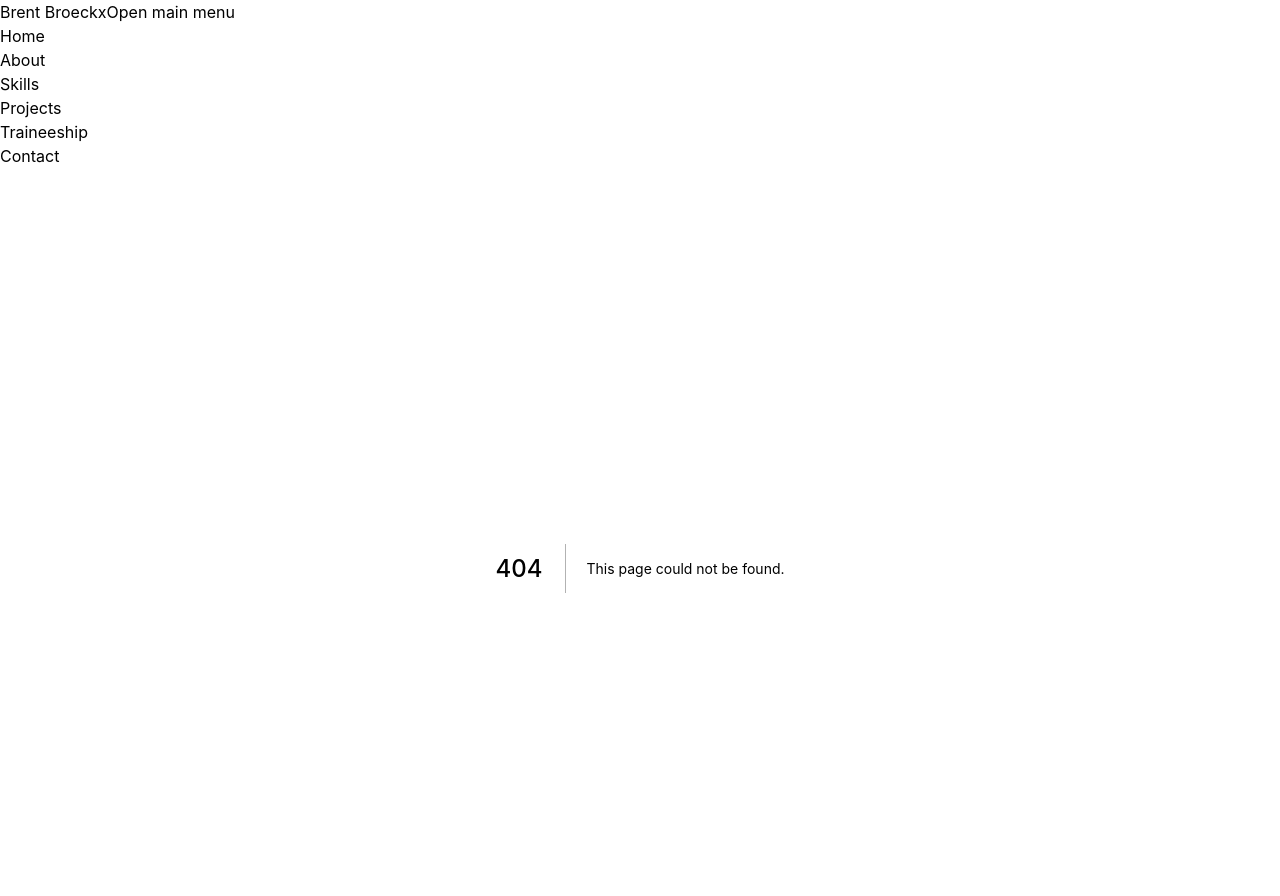
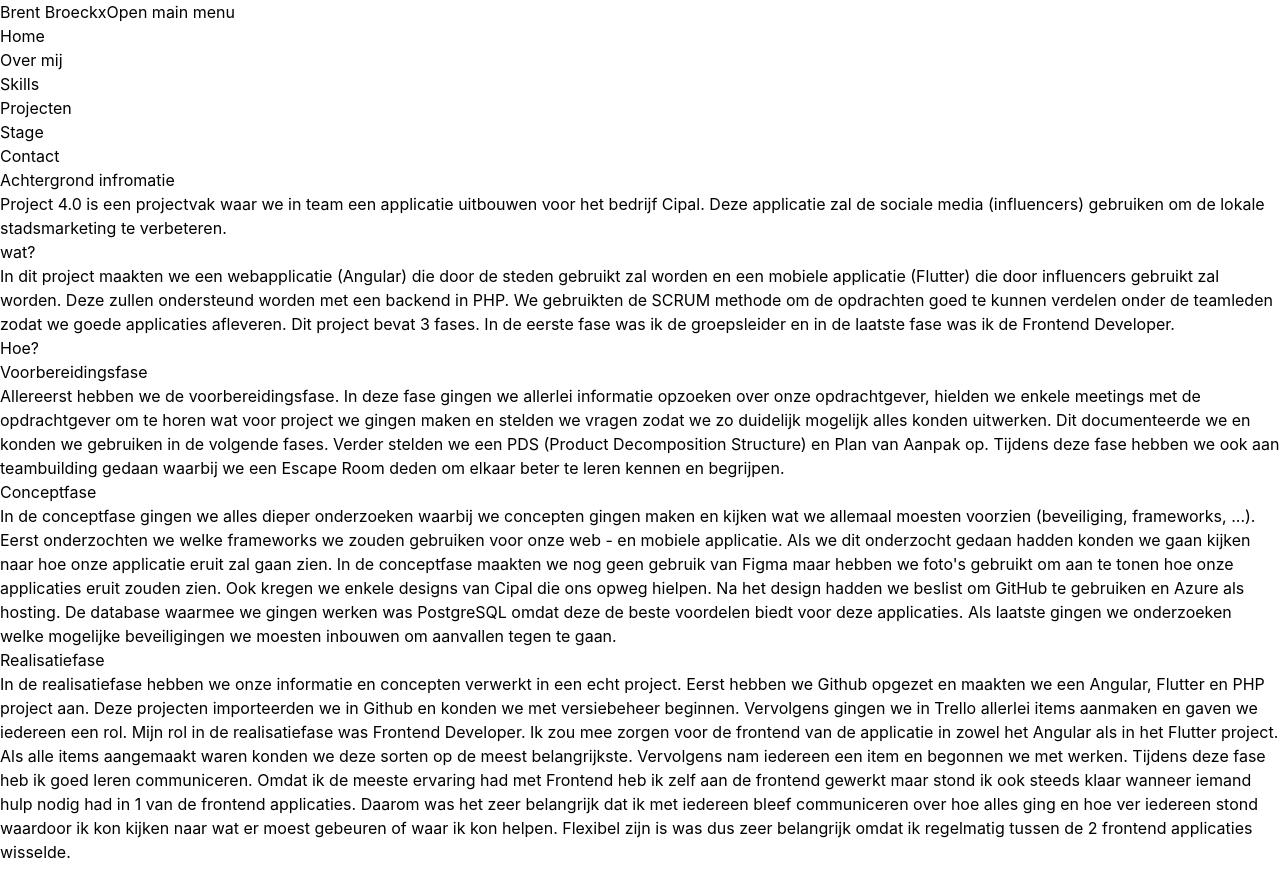
Before and after one commit to brentbroeckx/personal-portfolio, a Next.js app: page /project/1 in a window 1280 px wide. Before the commit this address had no page. Shown: the top 896 px of the page. After the commit the page ends 864 px from the top, so only its background shows below. Built offline with nearby package versions, Linux system fonts and the light colour scheme.

Commit message:
basic detail page & info

```diff
--- a/components/About.jsx
+++ b/components/About.jsx
@@ -4,7 +4,7 @@ import Link from 'next/link'
 
 function About() {
   return (
-    <section className='text-white flex flex-col h-screen' id='about'>
+    <section className='text-white flex flex-col h-screen justify-center items-center' id='about'>
       <div className='flex flex-col justify-center items-center'>
           <span className='text-3xl text-center font-bold border-white w-max border-b-2'>Over mij</span>
           <div id='about-text' className='mt-3 text-center space-y-4'>
--- a/components/Navbar.jsx
+++ b/components/Navbar.jsx
@@ -5,9 +5,9 @@ function Navbar() {
     const [open, setOpen] = useState(false);
 
     return (
-        <nav className="bg-gray-800 dark:bg-gray-800 px-10 w-screen pt-3 sticky top-0 z-30">
-            <div className="flex flex-wrap text-white justify-between bg-gray-800 items-center mx-auto">
-                <a href="https://flowbite.com" className="flex items-center">
+        <nav className="bg-gray-700 dark:bg-gray-800 px-10 w-screen py-3 sticky top-0 z-30">
+            <div className="flex flex-wrap text-white justify-between bg-gray-700 items-center mx-auto">
+                <a href="/" className="flex items-center">
                     <span className="self-center text-xl font-semibold whitespace-nowrap dark:text-white">
                         Brent Broeckx
                     </span>
@@ -25,7 +25,7 @@ function Navbar() {
                         <span className={`block h-0.5 bg-white transition duration-300 ease-in-out ${open ? ' w-8 -rotate-45 scale-75' : 'w-5'}`}></span>
                         </div>
                     </button>
-                <div className={`${open ? '-translate-x-0': '-translate-x-full'} z-40 absolute top-10 left-0 transition duration-300 ease-in-out w-full text-white bg-gray-800 dark:text-white md:block md:w-auto`} id="mobile-menu">
+                <div className={`${open ? '-translate-x-0': '-translate-x-full'} z-40 absolute top-10 left-0 transition duration-300 ease-in-out w-full text-white bg-gray-700 dark:text-white md:block md:w-auto`} id="mobile-menu">
                 <ul className="flex flex-col mt-4 text-center md:flex-row md:space-x-8 md:mt-0 md:text-sm md:font-medium">
                     <li>
                     <a
@@ -39,15 +39,15 @@ function Navbar() {
                     <li>
                     <a
                         href="#about"
-                        className="block py-2 pr-4 pl-3  border-b border-gray-100 hover:bg-gray-50 md:hover:bg-transparent md:border-0 md:hover:text-blue-700 md:p-0 dark:text-gray-400 md:dark:hover:text-white dark:hover:bg-gray-700 dark:hover:text-white md:dark:hover:bg-transparent dark:border-gray-700"
+                        className="block py-2 pr-4 pl-3  hover:bg-orange-400 md:hover:bg-transparent md:border-0 md:hover:text-blue-700 md:p-0 dark:text-gray-400 md:dark:hover:text-white dark:hover:bg-gray-700 dark:hover:text-white md:dark:hover:bg-transparent dark:border-gray-700"
                     >
-                        About
+                        Over mij
                     </a>
                     </li>
                     <li>
                     <a
                         href="#skills"
-                        className="block py-2 pr-4 pl-3  border-b border-gray-100 hover:bg-gray-50 md:hover:bg-transparent md:border-0 md:hover:text-blue-700 md:p-0 dark:text-gray-400 md:dark:hover:text-white dark:hover:bg-gray-700 dark:hover:text-white md:dark:hover:bg-transparent dark:border-gray-700"
+                        className="block py-2 pr-4 pl-3  hover:bg-orange-400 md:hover:bg-transparent md:border-0 md:hover:text-blue-700 md:p-0 dark:text-gray-400 md:dark:hover:text-white dark:hover:bg-gray-700 dark:hover:text-white md:dark:hover:bg-transparent dark:border-gray-700"
                     >
                         Skills
                     </a>
@@ -55,23 +55,23 @@ function Navbar() {
                     <li>
                     <a
                         href="#projects"
-                        className="block py-2 pr-4 pl-3  border-b border-gray-100 hover:bg-gray-50 md:hover:bg-transparent md:border-0 md:hover:text-blue-700 md:p-0 dark:text-gray-400 md:dark:hover:text-white dark:hover:bg-gray-700 dark:hover:text-white md:dark:hover:bg-transparent dark:border-gray-700"
+                        className="block py-2 pr-4 pl-3  hover:bg-orange-400 md:hover:bg-transparent md:border-0 md:hover:text-blue-700 md:p-0 dark:text-gray-400 md:dark:hover:text-white dark:hover:bg-gray-700 dark:hover:text-white md:dark:hover:bg-transparent dark:border-gray-700"
                     >
-                        Projects
+                        Projecten
                     </a>
                     </li>
                     <li>
                     <a
-                        href="#traineeship"
-                        className="block py-2 pr-4 pl-3  border-b border-gray-100 hover:bg-gray-50 md:hover:bg-transparent md:border-0 md:hover:text-blue-700 md:p-0 dark:text-gray-400 md:dark:hover:text-white dark:hover:bg-gray-700 dark:hover:text-white md:dark:hover:bg-transparent dark:border-gray-700"
+                        href="#stage"
+                        className="block py-2 pr-4 pl-3  hover:bg-orange-400 md:hover:bg-transparent md:border-0 md:hover:text-blue-700 md:p-0 dark:text-gray-400 md:dark:hover:text-white dark:hover:bg-gray-700 dark:hover:text-white md:dark:hover:bg-transparent dark:border-gray-700"
                     >
-                        Traineeship
+                        Stage
                     </a>
                     </li>
                     <li>
                     <a
                         href="#contact"
-                        className="block py-2 pr-4 pl-3  hover:bg-gray-50 md:hover:bg-transparent md:border-0 md:hover:text-blue-700 md:p-0 dark:text-gray-400 md:dark:hover:text-white dark:hover:bg-gray-700 dark:hover:text-white md:dark:hover:bg-transparent"
+                        className="block py-2 pr-4 pl-3  hover:bg-orange-400 md:hover:bg-transparent md:border-0 md:hover:text-blue-700 md:p-0 dark:text-gray-400 md:dark:hover:text-white dark:hover:bg-gray-700 dark:hover:text-white md:dark:hover:bg-transparent"
                     >
                         Contact
                     </a>
--- a/components/Stage.jsx
+++ b/components/Stage.jsx
@@ -3,7 +3,7 @@ import ProjectCard from './ProjectCard'
 
 function Stage() {
   return (
-    <section className='text-white flex flex-col mt-10 h-max space-y-8' id='projects'>
+    <section className='text-white flex flex-col mt-10 h-max space-y-8' id='stage'>
         <span className='text-4xl font-bold mx-auto w-max'>Stage</span>
         <div id='stage-showcase' className='flex flex-wrap justify-center space-y-4'>
           <h3 className='text-lg text-center' >Healthcare Web Application Development in Angular for E.care</h3>
--- /dev/null
+++ b/components/projects.json
@@ -0,0 +1,37 @@
+[
+    {
+        "id": 1,
+        "title": "Project 4.0",
+        "location": "Thomas More - Geel",
+        "summary": "Lorem ipsum lorem ipsum",
+        "image": "/assets/img/project-placeholder.png",
+        "backgroundInfo": "Project 4.0 is een projectvak waar we in team een applicatie uitbouwen voor het bedrijf Cipal. Deze applicatie zal de sociale media (influencers) gebruiken om de lokale stadsmarketing te verbeteren.",
+        "what": "In dit project maakten we een webapplicatie (Angular) die door de steden gebruikt zal worden en een mobiele applicatie (Flutter) die door influencers gebruikt zal worden. Deze zullen ondersteund worden met een backend in PHP. We gebruikten de SCRUM methode om de opdrachten goed te kunnen verdelen onder de teamleden zodat we goede applicaties afleveren. Dit project bevat 3 fases. In de eerste fase was ik de groepsleider en in de laatste fase was ik de Frontend Developer.",
+        "how": "We werken in 3 verschillende fases: voorbereidingsfase, conceptfase en realistatiefase. Deze fases zorgen ervoor dat we alle nodige informatie hebben en we daarna zullen programmeren.",
+        "voorbereidingsFase": "Allereerst hebben we de voorbereidingsfase. In deze fase gingen we allerlei informatie opzoeken over onze opdrachtgever, hielden we enkele meetings met de opdrachtgever om te horen wat voor project we gingen maken en stelden we vragen zodat we zo duidelijk mogelijk alles konden uitwerken. Dit documenteerde we en konden we gebruiken in de volgende fases. Verder stelden we een PDS (Product Decomposition Structure) en Plan van Aanpak op. Tijdens deze fase hebben we ook aan teambuilding gedaan waarbij we een Escape Room deden om elkaar beter te leren kennen en begrijpen.",
+        "conceptFase": "In de conceptfase gingen we alles dieper onderzoeken waarbij we concepten gingen maken en kijken wat we allemaal moesten voorzien (beveiliging, frameworks, ...). Eerst onderzochten we welke frameworks we zouden gebruiken voor onze web - en mobiele applicatie. Als we dit onderzocht gedaan hadden konden we gaan kijken naar hoe onze applicatie eruit zal gaan zien. In de conceptfase maakten we nog geen gebruik van Figma maar hebben we foto's gebruikt om aan te tonen hoe onze applicaties eruit zouden zien. Ook kregen we enkele designs van Cipal die ons opweg hielpen. Na het design hadden we beslist om GitHub te gebruiken en Azure als hosting. De database waarmee we gingen werken was PostgreSQL omdat deze de beste voordelen biedt voor deze applicaties. Als laatste gingen we onderzoeken welke mogelijke beveiligingen we moesten inbouwen om aanvallen tegen te gaan.",
+        "realisatiefase": "In de realisatiefase hebben we onze informatie en concepten verwerkt in een echt project. Eerst hebben we Github opgezet en maakten we een Angular, Flutter en PHP project aan. Deze projecten importeerden we in Github en konden we met versiebeheer beginnen. Vervolgens gingen we in Trello allerlei items aanmaken en gaven we iedereen een rol. Mijn rol in de realisatiefase was Frontend Developer. Ik zou mee zorgen voor de frontend van de applicatie in zowel het Angular als in het Flutter project. Als alle items aangemaakt waren konden we deze sorten op de meest belangrijkste. Vervolgens nam iedereen een item en begonnen we met werken. Tijdens deze fase heb ik goed leren communiceren. Omdat ik de meeste ervaring had met Frontend heb ik zelf aan de frontend gewerkt maar stond ik ook steeds klaar wanneer iemand hulp nodig had in 1 van de frontend applicaties. Daarom was het zeer belangrijk dat ik met iedereen bleef communiceren over hoe alles ging en hoe ver iedereen stond waardoor ik kon kijken naar wat er moest gebeuren of waar ik kon helpen. Flexibel zijn is was dus zeer belangrijk omdat ik regelmatig tussen de 2 frontend applicaties wisselde.",
+        "projectPictures": [""]
+    },
+    {
+        "id": 2,
+        "title": "C# 3D Game Developer Course",
+        "location": "Thomas More - Geel",
+        "summary": "Lorem ipsum lorem ipsum",
+        "image": "/assets/img/creativity.jpg"
+    },
+    {
+        "id": 3,
+        "title": "Twitter Clone",
+        "location": "Privé",
+        "summary": "Lorem ipsum lorem ipsum",
+        "image": "/assets/img/creativity.jpg"
+    },
+    {
+        "id": 4,
+        "title": "Perseelbeheer",
+        "location": "Privé",
+        "summary": "Lorem ipsum lorem ipsum",
+        "image": "/assets/img/time-management.jpg"
+    }
+]
--- /dev/null
+++ b/pages/project/[id].jsx
@@ -0,0 +1,44 @@
+import React from 'react'
+import { useRouter } from 'next/router'
+import projects from '../../components/projects.json'
+
+function Project() {
+    const router = useRouter();
+    const query = router.query;
+
+    const project = projects.find((project) => project.id == query.id)
+    console.log(project)
+
+  return (
+    <div className='text-center mt-4 space-y-4'>
+        <div id='background-info'>
+            <span className='text-lg font-bold'>Achtergrond infromatie</span>
+            <p>{project.backgroundInfo}</p>
+        </div>
+        <div id='what'>
+            <span className='text-lg font-bold'>wat?</span>
+            <p>{project.what}</p>
+        </div>
+        <div id='how'>
+            <span className='text-lg font-bold'>Hoe?</span>
+            <div id='voorbereidingsfase'>
+                <span className='text-md font-bold'>Voorbereidingsfase</span>
+                <p>{project.voorbereidingsFase}</p>
+            </div>
+            <div id='conceptfase'>
+                <span className='text-md font-bold'>Conceptfase</span>
+                <p>{project.conceptFase}</p>
+            </div>
+            <div id='realisatiefase'>
+                <span className='text-md font-bold'>Realisatiefase</span>
+                <p>{project.realisatiefase}</p>
+            </div>
+        </div>
+
+
+
+    </div>
+  )
+}
+
+export default Project
--- a/styles/globals.css
+++ b/styles/globals.css
@@ -3,7 +3,7 @@
 @tailwind utilities;
 
 html {
-  scroll-padding: 50px;
+  scroll-padding: 75px;
 }
 
 html,
```
Also changed, not shown: components/ProjectCard.jsx (+13 -13 lines), components/Projects.jsx (+8 -2 lines), components/Skills.jsx (+5 -19 lines), public/assets/img/C1 - Bewijs Teambuilding.jpg (added).
